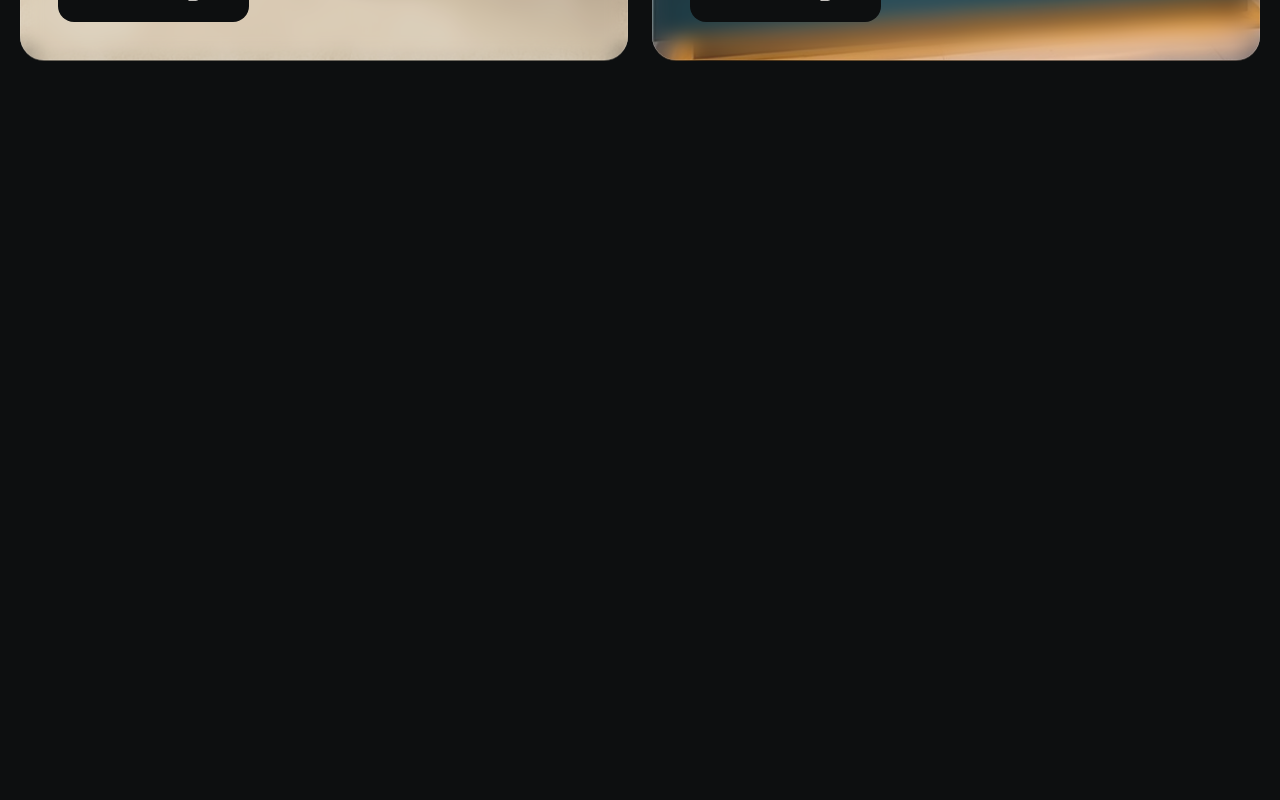
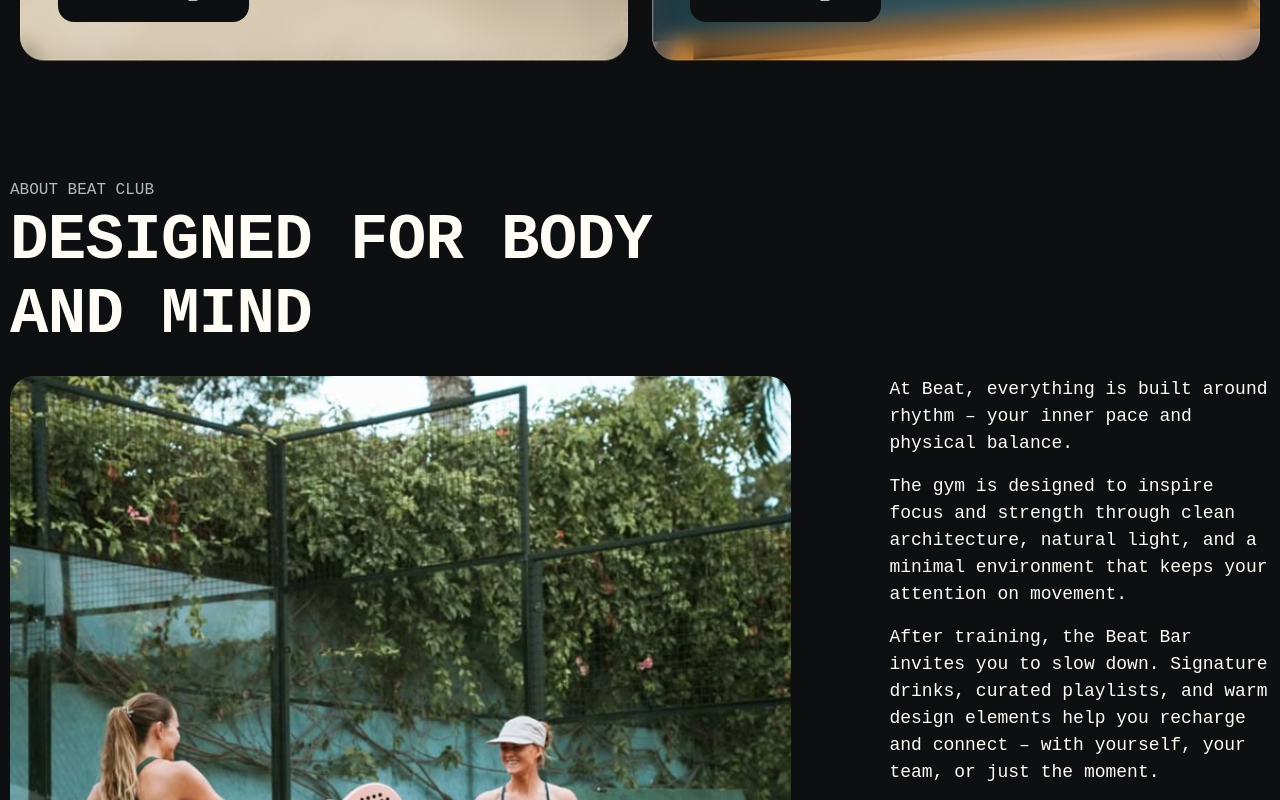
Before and after one commit to Flifer/beat_padel_club, a React (Vite) app: page / in a window 1280 px wide. Shown: the part 4100-4900 px from the top of the page. Before the commit the page ends 4220 px from the top, so only its background shows below. Built offline with nearby package versions, Linux system fonts and the light colour scheme; a web font is replaced by a local one.

Commit message:
About section finised

```diff
--- a/src/App.jsx
+++ b/src/App.jsx
@@ -3,6 +3,7 @@ import HeroSection from './components/HeroSection/HeroSection.jsx'
 import DayPassSection from './components/DayPassSection/DayPassSection.jsx'
 import CommunitySection from './components/CommunitySection/CommunitySection.jsx'
 import ServicesSection from './components/ServicesSection/ServicesSection.jsx'
+import AboutSection from './components/AboutSection/AboutSection.jsx'
 
 export default function App() {
   return (
@@ -12,6 +13,7 @@ export default function App() {
       <DayPassSection />
       <CommunitySection />
       <ServicesSection />
+      <AboutSection />
     </>
   );
 }
--- /dev/null
+++ b/src/components/AboutSection/AboutSection.css
@@ -0,0 +1,109 @@
+.about-section {
+    max-width: 1280px;
+    margin: 0 auto;
+    color: #FFFBF5;
+    padding: 100px 0px;
+}
+
+.about-section h3 {
+    color: rgba(255, 255, 255, 0.70);
+    max-width: 62%;
+    font-size: 16px;
+    font-style: normal;
+    font-weight: 500;
+    line-height: 130%;
+    margin-bottom: 4px;
+}
+
+.about-section h2 {
+    max-width: 60%;
+    font-size: 64px;
+    font-style: normal;
+    font-weight: 600;
+    line-height: 115%; /* 73.6px */
+    letter-spacing: -0.64px;
+    text-transform: uppercase;
+    margin-bottom: 24px;
+}
+
+.about-section-content {
+    display: flex;
+    justify-content: space-between;
+    gap: 7.8%;
+}
+
+.about-section-content-banner {
+    background-image: url('../../assets/AboutSection_assets/banner.jpg');
+    background-position: center;
+    background-size: cover;
+    background-repeat: no-repeat;
+    aspect-ratio: 1/1;
+    flex: 0 0 62%;
+    border-radius: 24px;
+}
+
+.about-section-content-text {
+    display: flex;
+    flex-direction: column;
+    justify-content: space-between;
+}
+
+.about-section-content-text-paragraphs p {
+    font-size: 18px;
+    font-style: normal;
+    font-weight: 400;
+    line-height: 150%; /* 27px */
+    margin-bottom: 16px;
+}
+
+.about-section-content-img {
+    background-image: url('../../assets/AboutSection_assets/img.jpg');
+    background-position: center;
+    background-size: cover;
+    background-repeat: no-repeat;
+    aspect-ratio: 2.4/3;
+    border-radius: 20px;
+    width: 60%;
+    justify-self: end;
+}
+
+@media (max-width: 1290px) {
+    .about-section {
+        padding: 60px 10px;
+    }
+}
+
+@media (max-width: 1023px) {
+    .about-section-content {
+        gap: 4.2%;
+    }
+}
+
+@media (max-width: 850px) {
+    .about-section h3 {
+        max-width: 70%;
+    }
+
+    .about-section h2 {
+        max-width: 75%;
+    }
+}
+
+@media (max-width: 700px) {
+
+    .about-section h2 {
+        font-size: 32px;
+        letter-spacing: -0.16px;
+    }
+
+    .about-section-content {
+        display: flex;
+        flex-direction: column;
+        justify-content: space-between;
+        gap: 40px;
+    }
+
+    .about-section-content-text-paragraphs p {
+        font-size: 15px;
+    }
+}
--- /dev/null
+++ b/src/components/AboutSection/AboutSection.jsx
@@ -0,0 +1,27 @@
+import './AboutSection.css';
+import { useTranslation } from "react-i18next";
+
+function AboutSection() {
+    const { t } = useTranslation();
+    return(
+        <section className="about-section">
+            <h3>{t('aboutSection.subtitle')}</h3>
+            <h2>{t('aboutSection.title')}</h2>
+            <div className='about-section-content'>
+                <div className='about-section-content-banner'></div>
+                <div className='about-section-content-text'>
+                    <div className='about-section-content-text-paragraphs'>
+                        <p>{t('aboutSection.paragraph1')}</p>
+                        <p>{t('aboutSection.paragraph2')}</p>
+                        <p>{t('aboutSection.paragraph3')}</p>
+                    </div>
+                    <div className='about-section-content-img-container'>
+                        <div className='about-section-content-img'></div>
+                    </div>
+                </div>
+            </div>
+        </section>
+    )
+}
+
+export default AboutSection;
--- a/src/i18n/locales/en/translation.json
+++ b/src/i18n/locales/en/translation.json
@@ -121,5 +121,12 @@
       "description": "Lorem ipsum dolor sit amet, consectetur adipiscing elit. Vestibulum aenean placerat leo, in facilisis justo imperdiet sed.",
       "button": "Book Now"
     }
+  },
+  "aboutSection": {
+    "subtitle": "ABOUT BEAT CLUB",
+    "title": "DESIGNED FOR BODY AND MIND",
+    "paragraph1": "At Beat, everything is built around rhythm – your inner pace and physical balance.",
+    "paragraph2": "The gym is designed to inspire focus and strength through clean architecture, natural light, and a minimal environment that keeps your attention on movement.",
+    "paragraph3": "After training, the Beat Bar invites you to slow down. Signature drinks, curated playlists, and warm design elements help you recharge and connect – with yourself, your team, or just the moment."
   }
 }
--- a/src/i18n/locales/ru/translation.json
+++ b/src/i18n/locales/ru/translation.json
@@ -124,5 +124,12 @@
       "description": "Lorem ipsum dolor sit amet, consectetur adipiscing elit. Vestibulum aenean placerat leo, in facilisis justo imperdiet sed.",
       "button": "Забронировать"
     }
+  },
+  "aboutSection": {
+    "subtitle": "О КЛУБЕ BEAT",
+    "title": "СОЗДАНО ДЛЯ ТЕЛА И РАЗУМА",
+    "paragraph1": "В Beat все построено вокруг ритма – вашего внутреннего темпа и физического баланса.",
+    "paragraph2": "Тренажерный зал спроектирован так, чтобы вдохновлять на концентрацию и силу через чистую архитектуру, естественное освещение и минималистичную среду, которая удерживает ваше внимание на движении.",
+    "paragraph3": "После тренировки Beat Bar приглашает вас замедлиться. Фирменные напитки, кураторские плейлисты и теплые элементы дизайна помогают вам восстановиться и соединиться – с собой, своей командой или просто с моментом."
   }
 }
--- a/src/i18n/locales/ua/translation.json
+++ b/src/i18n/locales/ua/translation.json
@@ -123,5 +123,12 @@
       "description": "Lorem ipsum dolor sit amet, consectetur adipiscing elit. Vestibulum aenean placerat leo, in facilisis justo imperdiet sed.",
       "button": "Забронювати"
     }
+  },
+  "aboutSection": {
+    "subtitle": "ПРО КЛУБ BEAT",
+    "title": "СТВОРЕНО ДЛЯ ТІЛА ТА РОЗУМУ",
+    "paragraph1": "У Beat все побудовано навколо ритму – вашого внутрішнього темпу та фізичного балансу.",
+    "paragraph2": "Тренажерний зал спроектовано так, щоб надихати на концентрацію та силу через чисту архітектуру, природне освітлення та мінімалістичне середовище, яке утримує вашу увагу на русі.",
+    "paragraph3": "Після тренування Beat Bar запрошує вас сповільнитися. Фірмові напої, кураторські плейлисти та теплі елементи дизайну допомагають вам відновитися та з'єднатися – з собою, своєю командою або просто з моментом."
   }
 }
```
Also changed, not shown: src/assets/AboutSection_assets/banner.jpg (added), src/assets/AboutSection_assets/img.jpg (added).
